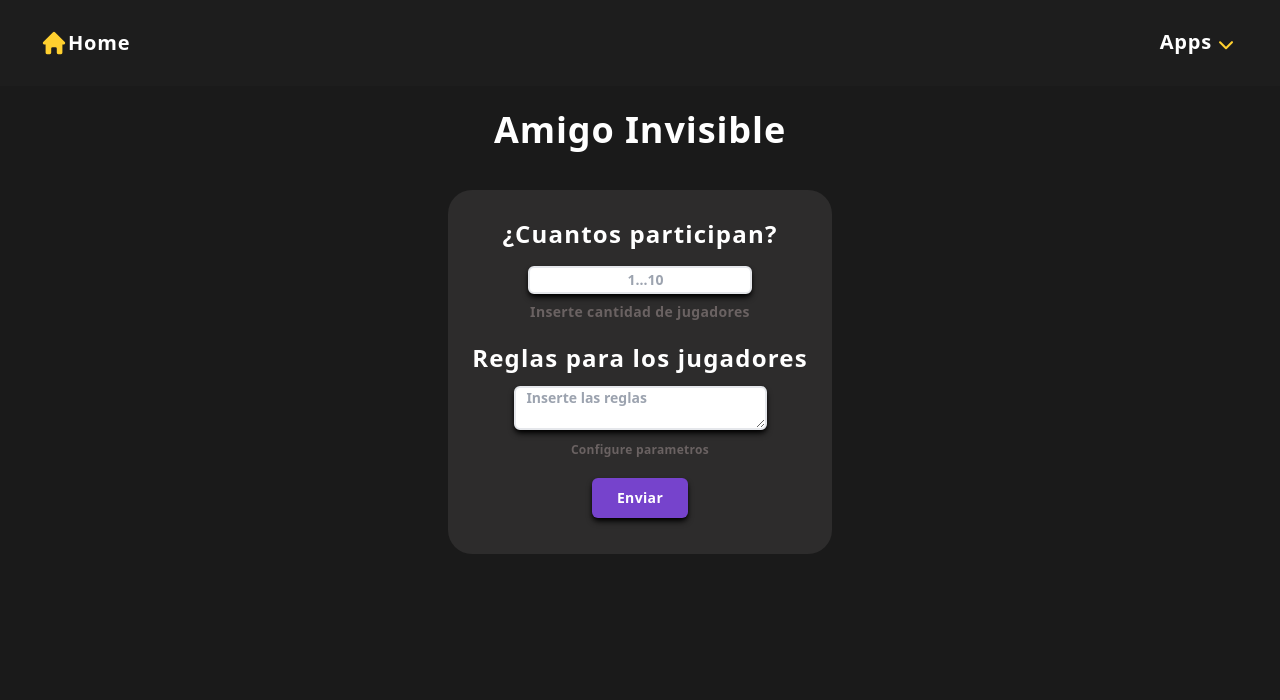
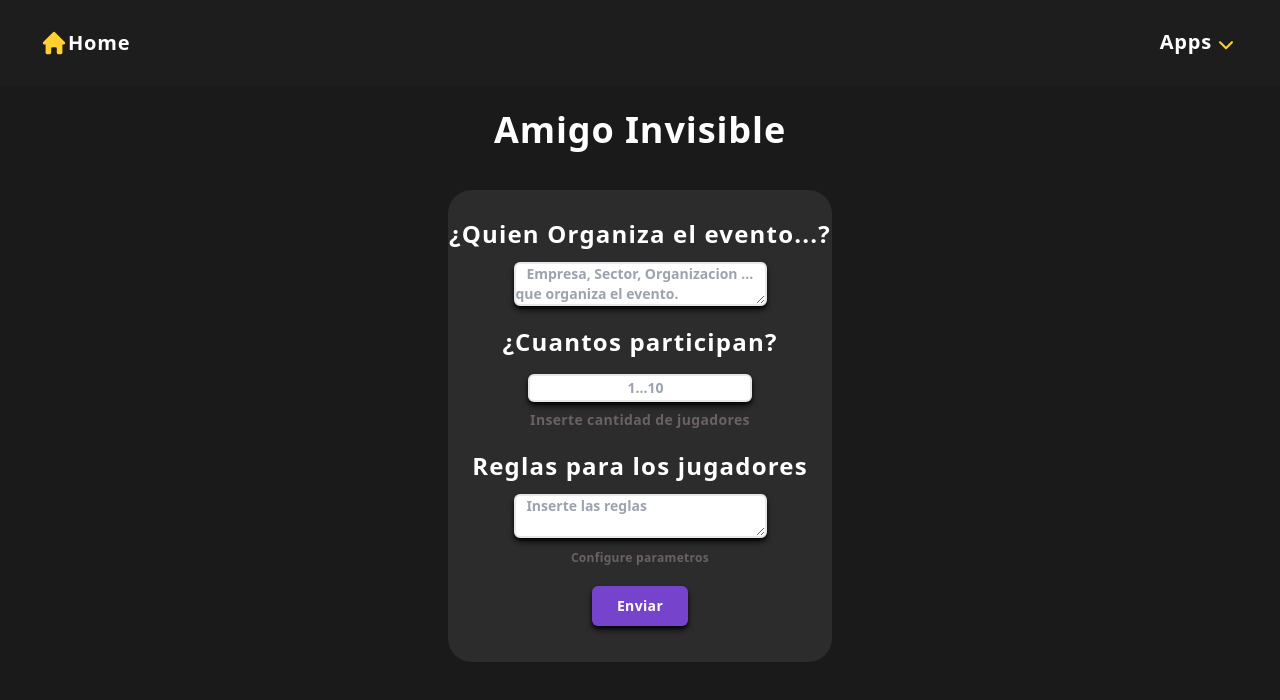
Before and after one commit to GabrielPaparello/InvisibleFriend, a React (Vite) app: page /InvisibleFriend in a window 1280 px wide. Shown: the top 700 px of the page. Built offline with nearby package versions, Linux system fonts and the light colour scheme.

Commit message:
finished Apps

```diff
--- a/src/pages/invisibleApp/InvisibleFriend.jsx
+++ b/src/pages/invisibleApp/InvisibleFriend.jsx
@@ -11,6 +11,8 @@ export const InvisibleFriend = () => {
   const [cantidad, setCantidad] = useState();
   // REGLAS DE JUGADORES
   const [rules, setRules] = useState("");
+  // QUIEN ORGANIZA EL EVENTO
+  const [organizer, setOrganizer] = useState("");
 
   // REFACTORIZAR
   let [player, setPlayer] = useState([]);
@@ -34,6 +36,7 @@ export const InvisibleFriend = () => {
     e.preventDefault();
     setCantidad(parseInt(e.target.elements.cantidad.value));
     setRules(e.target.elements.rules.value);
+    setOrganizer(e.target.elements.from.value);
     e.target.reset();
   };
 
@@ -97,20 +100,31 @@ export const InvisibleFriend = () => {
   // LOGICA PARA ENVIAR MAIL
 
   useEffect(() => {
-   console.log('mail enviado');
+    console.log("mail enviado");
     emailjs.init({
       publicKey: "6DQJxnCew0qoEVF6r",
     });
     player.map((element) => {
       emailjs.send("service_v4znwzs", "template_gb0wibc", {
         from_name: "Amigo Invisible",
+        from_organizer: organizer,
         to_name: element.nombre,
-          message: 'Estas Son las reglas ' + rules + ' ' +  element.nombre + ' tu amigo invisible es ' + assignments[element.nombre],
+        message:
+          "Estas Son las reglas que " +
+          " " +
+          organizer +
+          " " +
+          "eligio para que sigas:" +
+          " " +
+          rules +
+          " ",
+        asignado:
+          element.nombre +
+          " tu amigo invisible es " +
+          assignments[element.nombre],
         to_email: element.email,
       });
-
-      })
-
+    });
   }, [assignments]);
 
   return (
--- a/src/pages/invisibleApp/modal.jsx
+++ b/src/pages/invisibleApp/modal.jsx
@@ -15,6 +15,17 @@ export const Modal = ({ modalForm }) => {
             onSubmit={modalForm}
             className="formSettings flex flex-col justify-center text-center items-center "
           >
+            <h2 className="text-lg md:text-2xl text-start text-nowrap -mb-4 font-sans font-semibold text-white tracking-wider ">
+              ¿Quien Organiza el evento...?
+            </h2>
+            <textarea
+              className="mt-7 mb-5  text-sm  text-start  font-bold border-2 shadow-md shadow-black  rounded-md "
+              type="text"
+              name="from"
+              placeholder="   Empresa, Sector, Organizacion ... que organiza el evento."
+              cols="26"
+              rows="2"
+            />
             <h2 className="text-lg mt-5 md:text-2xl md:mt-0   text-nowrap font-sans font-semibold text-white tracking-wider ">
               ¿Cuantos participan?
             </h2>
```
Also changed, not shown: src/pages/invisibleApp/PlayerRender.jsx (+0 -16 lines). Lines whose indentation alone changed are shown as unchanged.
